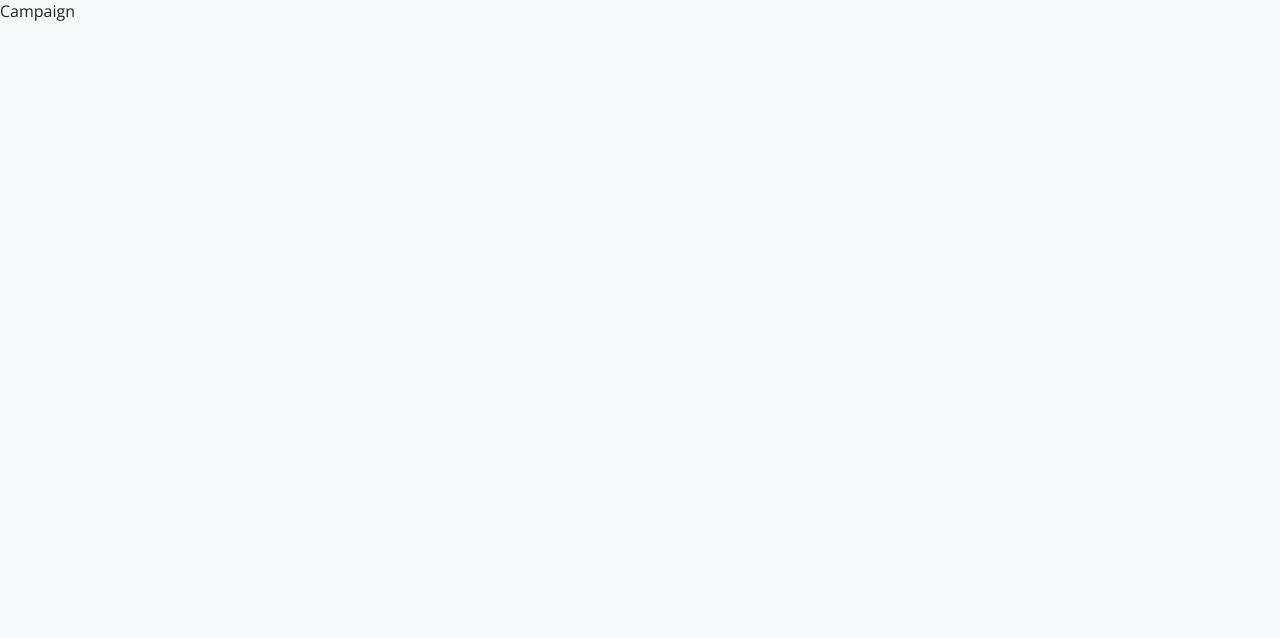
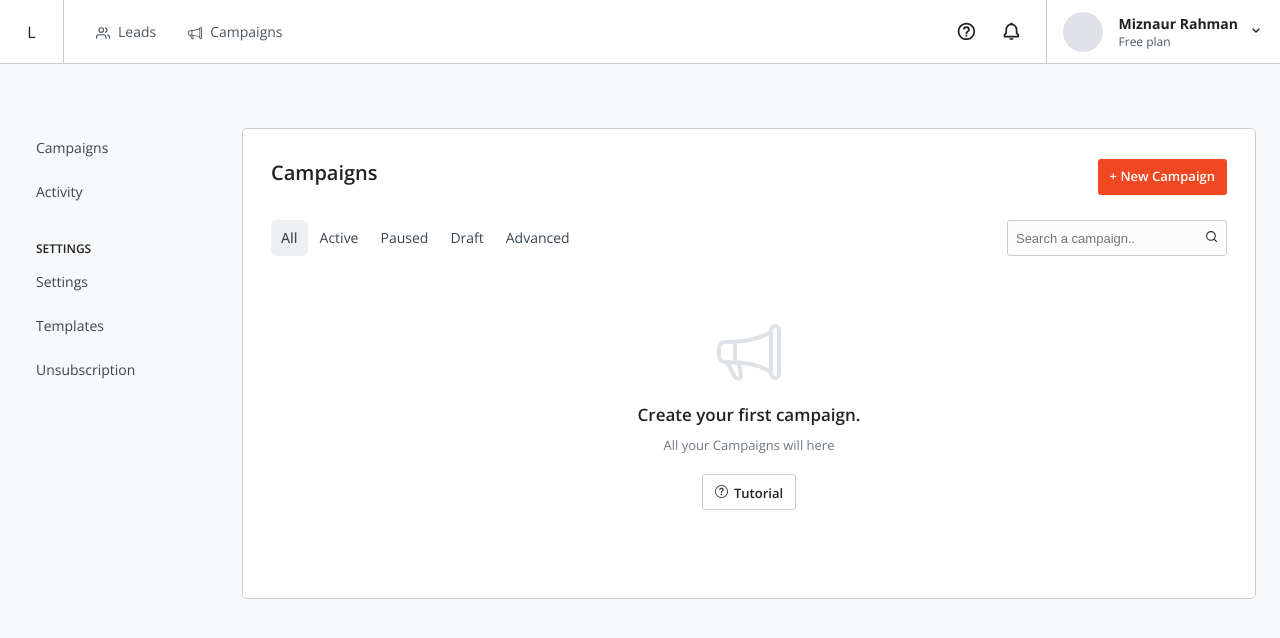
Before and after one commit to NayeemH/hunter-clone, a React (Create React App) app: page /campaign in a window 1280 px wide. Shown: the top 638 px of the page. Built offline with nearby package versions, Linux system fonts and the light colour scheme.

Commit message:
:art: add 'hoc' to capaigns page.

```diff
--- a/src/Pages/Campaign/Campaign.js
+++ b/src/Pages/Campaign/Campaign.js
@@ -1,9 +1,112 @@
-import React from 'react'
+import { useState } from "react";
+import styles from "./Campaign.module.scss";
+import { Link } from "react-router-dom";
+// icons
+import { FiSearch } from "react-icons/fi";
+import { BsMegaphone } from "react-icons/bs";
+// components
+import Navigation from "../../Components/Navigation.js/Navigation";
+import CampaignContainer from "../../Components/CampaignContainer/CampaignContainer";
+import CampaignFilterEmpty from "../../Components/CampaignFilterEmpty/CampaignFilterEmpty";
 
 function Campaign() {
+  const [filterType, setFilterType] = useState("all");
+  const [searchValue, setSearchValue] = useState("");
+
   return (
-    <div>Campaign</div>
-  )
+    <>
+      <Navigation />
+      <CampaignContainer>
+        <div className={styles.camp}>
+          {/* ============= Heading ============= */}
+          <div className={styles.camp__heading}>
+            <h3>Campaigns</h3>
+            <Link to="/campaigns/add">+ New Campaign</Link>
+          </div>
+
+          {/* ============= Options ============= */}
+          <div className={styles.camp__options}>
+            <div className={styles.options}>
+              <div
+                className={
+                  filterType === "all"
+                    ? `${styles.option} ${styles.active}`
+                    : `${styles.option}`
+                }
+                onClick={() => setFilterType("all")}
+              >
+                All
+              </div>
+              <div
+                className={
+                  filterType === "active"
+                    ? `${styles.option} ${styles.active}`
+                    : `${styles.option}`
+                }
+                onClick={() => setFilterType("active")}
+              >
+                Active
+              </div>
+              <div
+                className={
+                  filterType === "paused"
+                    ? `${styles.option} ${styles.active}`
+                    : `${styles.option}`
+                }
+                onClick={() => setFilterType("paused")}
+              >
+                Paused
+              </div>
+              <div
+                className={
+                  filterType === "draft"
+                    ? `${styles.option} ${styles.active}`
+                    : `${styles.option}`
+                }
+                onClick={() => setFilterType("draft")}
+              >
+                Draft
+              </div>
+              <div
+                className={
+                  filterType === "advanced"
+                    ? `${styles.option} ${styles.active}`
+                    : `${styles.option}`
+                }
+                onClick={() => setFilterType("advanced")}
+              >
+                Advanced
+              </div>
+            </div>
+            <div className={styles.search}></div>
+
+            <form className={styles.search}>
+              <input
+                type="text"
+                placeholder="Search a campaign.."
+                value={searchValue}
+                onChange={(e) => {
+                  setSearchValue(e.target.value);
+                }}
+              />
+              <span>
+                <FiSearch />
+              </span>
+            </form>
+          </div>
+
+          {/* ============= Content ============= */}
+          <div className={styles.camp__content}>
+            <CampaignFilterEmpty
+              icon={<BsMegaphone/>}
+              heading="Create your first campaign."
+              text="All your Campaigns will here"
+            />
+          </div>
+        </div>
+      </CampaignContainer>
+    </>
+  );
 }
 
-export default Campaign
+export default Campaign;
--- /dev/null
+++ b/src/Pages/Campaign/Campaign.module.scss
@@ -0,0 +1,95 @@
+.camp {
+  width: 100%;
+  min-height: 50vh;
+  padding: 30px 28px 28px 28px;
+  background: var(--color-white);
+  border-radius: 5px;
+  border: 1px solid var(--color-border);
+
+  &__heading {
+    display: flex;
+    justify-content: space-between;
+    margin-bottom: 25px;
+    h3,
+    a {
+      display: block;
+      width: fit-content;
+    }
+    h3 {
+      font-size: 20px;
+      font-weight: 600;
+    }
+    a {
+      text-decoration: none;
+      font-size: 13px;
+      font-weight: 600;
+      height: 36px;
+      line-height: 25px;
+      text-align: center;
+      vertical-align: baseline;
+      border-radius: 3px;
+      padding: 5px 12px;
+      transition: background-color 0.25s ease 0s;
+      background: var(--color-primary-600);
+      color: var(--color-white);
+      &:hover {
+        background: var(--color-primary-700);
+      }
+    }
+  }
+
+  &__options {
+    display: flex;
+    justify-content: space-between;
+
+    .options {
+      display: flex;
+      .option {
+        background-color: transparent;
+        border: 0;
+        border-radius: 5px;
+        color: var(--color-grey-800);
+        cursor: pointer;
+        display: inline-block;
+        font-size: 14px;
+        line-height: 20px;
+        margin-right: 2px;
+        padding: 8px 10px;
+        text-align: center;
+        transition: all 0.15s ease-in-out;
+        &:hover {
+          background: var(--color-grey-100);
+        }
+      }
+      .active {
+        background: var(--color-grey-200);
+        font-weight: 500;
+      }
+    }
+    .search {
+        position: relative;
+      input {
+          min-width: 220px;
+        background-color: #fcfcfc;
+        border: 1px solid var(--color-border);
+        border-radius: 3px;
+        box-shadow: none;
+        font-size: 13px;
+        height: 36px;
+        line-height: 25px;
+        padding: 6px 8px;
+        outline: none;
+        transition: all 0.25s ease;
+      }
+      span{
+          position: absolute;
+          background-color: #fcfcfc;
+          padding: 2px;
+          top: 50%;
+          transform: translateY(-50%);
+          right: 7px;
+          font-size: 13px;
+      }
+    }
+  }
+}
```
